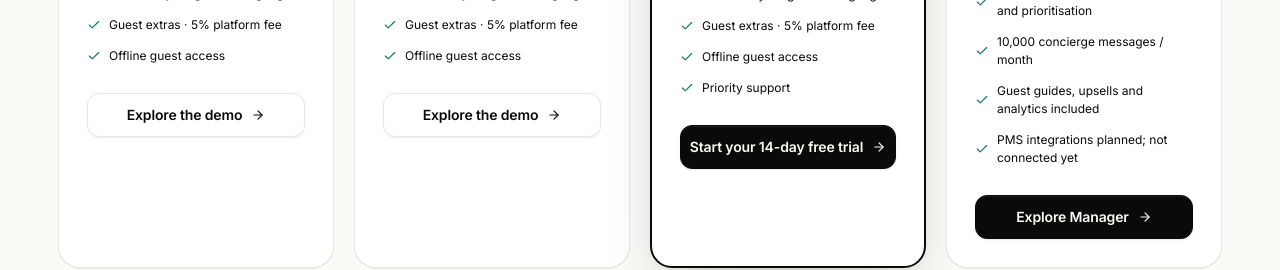
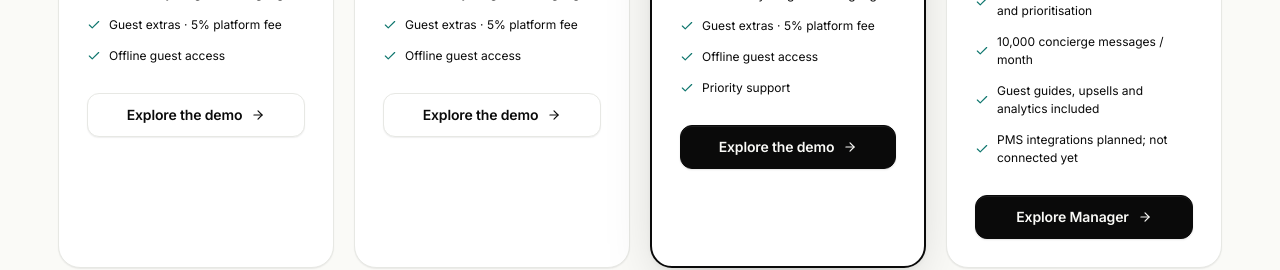
Before and after one commit to Tigha66/Airbnbstayguide, a Next.js app in the folder apps/web/: page / in a window 1280 px wide. Shown: the part 4660-4930 px from the top of the page. Built offline with nearby package versions, Linux system fonts and the light colour scheme; no server answers.

Commit message:
Keep all unavailable homepage pricing CTAs on the demo

```diff
--- a/apps/web/components/marketing.tsx
+++ b/apps/web/components/marketing.tsx
@@ -122,7 +122,7 @@ export function MarketingFooter({ locale = "en" }: { locale?: SiteLocale }) {
   );
 }
 
-export function Pricing({ locale = "en" }: { locale?: SiteLocale }) {
+export function Pricing({ locale = "en", registrationAvailable = false }: { locale?: SiteLocale; registrationAvailable?: boolean }) {
   const all = siteText(locale);
   const t = all.pricing;
   const [annual, setAnnual] = useState(false);
@@ -193,8 +193,8 @@ export function Pricing({ locale = "en" }: { locale?: SiteLocale }) {
                 </li>
               )}
             </ul>
-            <Link className={`button ${key === "pro" ? "" : "secondary"}`} href="/login?mode=register">
-              {key === "pro" ? onboardingText[locale].trial : t.cta}
+            <Link className={`button ${key === "pro" ? "" : "secondary"}`} href={registrationAvailable ? "/login?mode=register" : "/demo"}>
+              {registrationAvailable ? (key === "pro" ? onboardingText[locale].trial : t.cta) : t.cta}
               <ArrowRight size={14} />
             </Link>
           </div>
```
